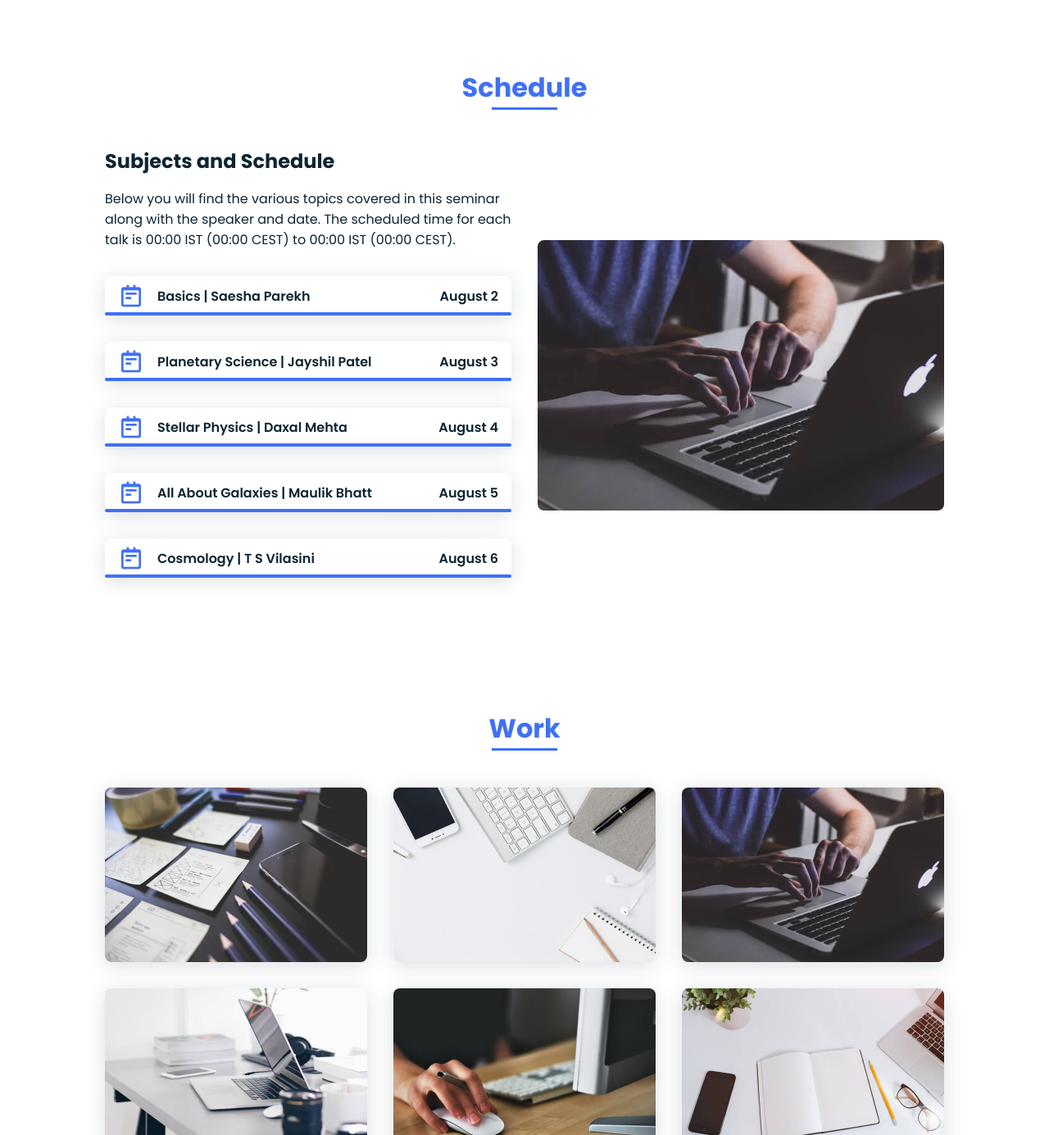
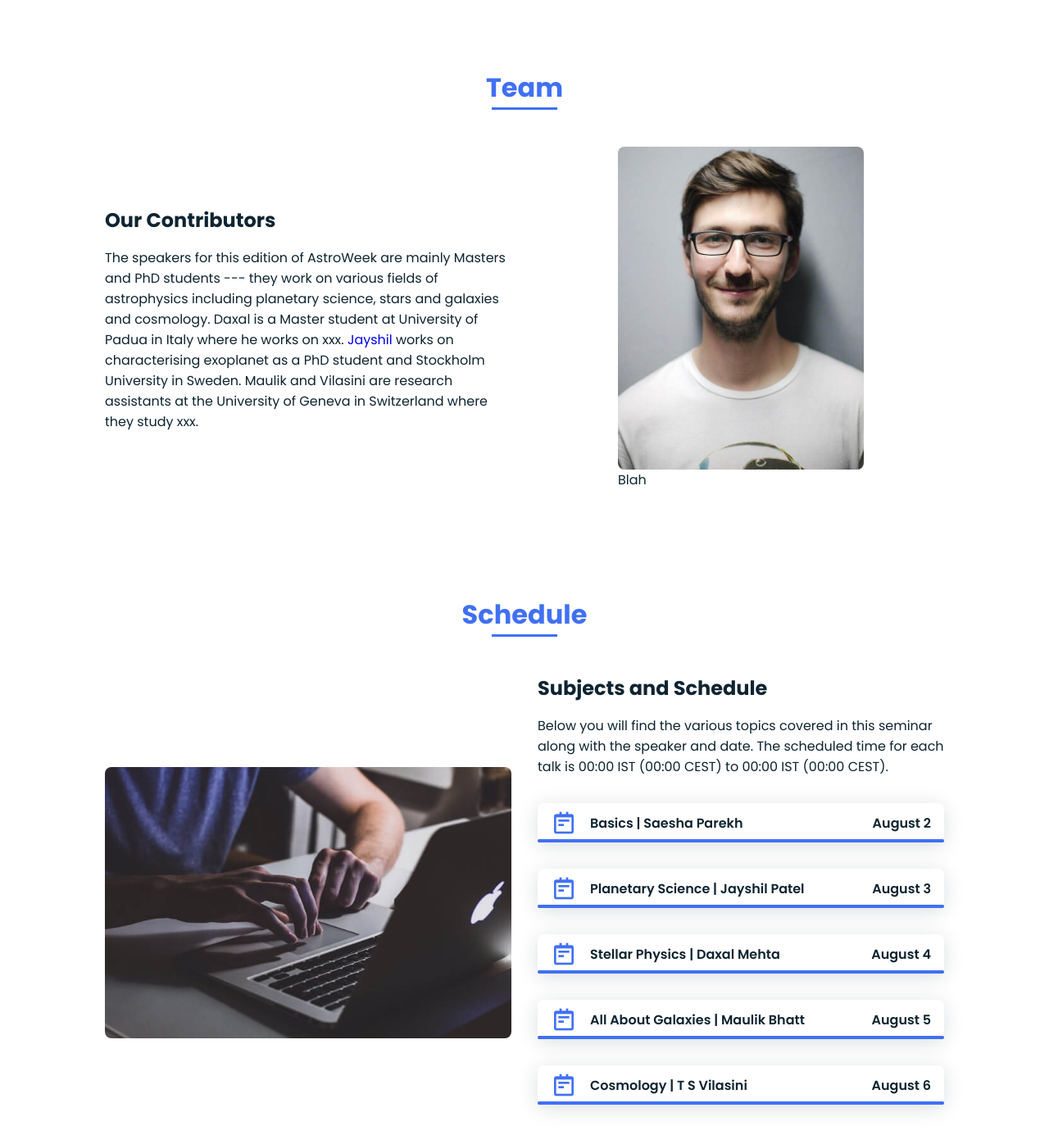
Before and after one commit to Jayshil/astroweek, a plain HTML site: page index.html in a window 1280 px wide. Shown: the part 1415-2800 px from the top of the page at 82% size. Drawn offline with nearby package versions, Linux system fonts and the light colour scheme.

Commit message:
Added our team

```diff
--- a/index.html
+++ b/index.html
@@ -23,8 +23,9 @@
                     <ul class="nav__list">
                         <li class="nav__item"><a href="#home" class="nav__link active">Home</a></li>
                         <li class="nav__item"><a href="#about" class="nav__link">About</a></li>
+                        <li class="nav__item"><a href="#team" class="nav__link">Team</a></li>
                         <li class="nav__item"><a href="#skills" class="nav__link">Schedule</a></li>
-                        <li class="nav__item"><a href="#work" class="nav__link">Work</a></li>
+                        <li class="nav__item"><a href="#work" class="nav__link">Resources</a></li>
                         <li class="nav__item"><a href="#contact" class="nav__link">Contact</a></li>
                     </ul>
                 </div>
@@ -48,7 +49,7 @@
                 </div>
 
                 <div class="home__social">
-                    <a href="mailto:Jayshil.Patel@etu.unige.ch" class="home__social-icon"><i class='bx bx-envelope' ></i></a>
+                    <a href="#" class="home__social-icon"><i class='bx bx-envelope' ></i></a>
                     <a href="#" class="home__social-icon"><i class='bx bxl-slack' ></i></a>
                     <a href="https://github.com/Jayshil/astroweek" class="home__social-icon"><i class='bx bxl-github' ></i></a>
                     <a href="#" class="home__social-icon"><i class='bx bxs-video' ></i></a>
@@ -85,11 +86,35 @@
                 </div>
             </section>
 
+            <!--===== TEAM =====-->
+            <section class="about section " id="team">
+                <h2 class="section-title">Team</h2>
+
+                <div class="about__container bd-grid">
+                    <div>
+                        <h2 class="about__subtitle">Our Contributors</h2>
+                        <p class="about__text">
+                            The speakers for this edition of AstroWeek are mainly Masters and PhD students ---
+                            they work on various fields of astrophysics including planetary science, stars and galaxies and cosmology.
+                            Daxal is a Master student at University of Padua in Italy where he works on xxx.
+                            <a target="_blank" href="https://jayshil.github.io/">Jayshil</a> works on characterising exoplanet as a PhD student and Stockholm University in Sweden.
+                            Maulik and Vilasini are research assistants at the University of Geneva in Switzerland where they study xxx.
+                        </p>
+                    </div>
+                    <div class="about__img">
+                        <img src="assets/img/about.jpg" alt="">Blah
+                    </div>
+                </div>
+            </section>
+
             <!--===== SKILLS =====-->
             <section class="skills section" id="skills">
                 <h2 class="section-title">Schedule</h2>
 
                 <div class="skills__container bd-grid">
+                    <div>
+                        <img src="assets/img/work3.jpg" alt="" class="skills__img">
+                    </div>
                     <div>
                         <h2 class="skills__subtitle">Subjects and Schedule</h2>
                         <p class="skills__text">
@@ -144,37 +169,14 @@
                             </div>
                         </div>
                     </div>
-
-                    <div>
-                        <img src="assets/img/work3.jpg" alt="" class="skills__img">
-                    </div>
                 </div>
             </section>
 
             <!--===== WORK =====-->
             <section class="work section" id="work">
-                <h2 class="section-title">Work</h2>
+                <h2 class="section-title">Resources</h2>
 
-                <div class="work__container bd-grid">
-                    <div class="work__img">
-                        <img src="assets/img/work1.jpg" alt="">
-                    </div>
-                    <div class="work__img">
-                        <img src="assets/img/work2.jpg" alt="">
-                    </div>
-                    <div class="work__img">
-                        <img src="assets/img/work3.jpg" alt="">
-                    </div>
-                    <div class="work__img">
-                        <img src="assets/img/work4.jpg" alt="">
-                    </div>
-                    <div class="work__img">
-                        <img src="assets/img/work5.jpg" alt="">
-                    </div>
-                    <div class="work__img">
-                        <img src="assets/img/work6.jpg" alt="">
-                    </div>
-                </div>
+                <p style="text-align:center;">Here you shall find materials from the lectures.</p>
             </section>
 
             <!--===== CONTACT =====-->
@@ -191,12 +193,12 @@
         <footer class="footer">
             <p class="footer__title">AstroWeek</p>
             <div class="footer__social">
-                <a href="mailto:Jayshil.Patel@etu.unige.ch" class="footer__icon"><i class='bx bx-envelope' ></i></a>
+                <a href="#" class="footer__icon"><i class='bx bx-envelope' ></i></a>
                 <a href="#" class="footer__icon"><i class='bx bxl-slack' ></i></a>
                 <a href="https://github.com/Jayshil/astroweek" class="footer__icon"><i class='bx bxl-github' ></i></a>
                 <a href="#" class="footer__icon"><i class='bx bxs-video' ></i></a>
             </div>
-            <p>&#169; 2020 copyright all right reserved</p>
+            <p>&#169; 2021 copyright all right reserved</p>
         </footer>
 
 
```
